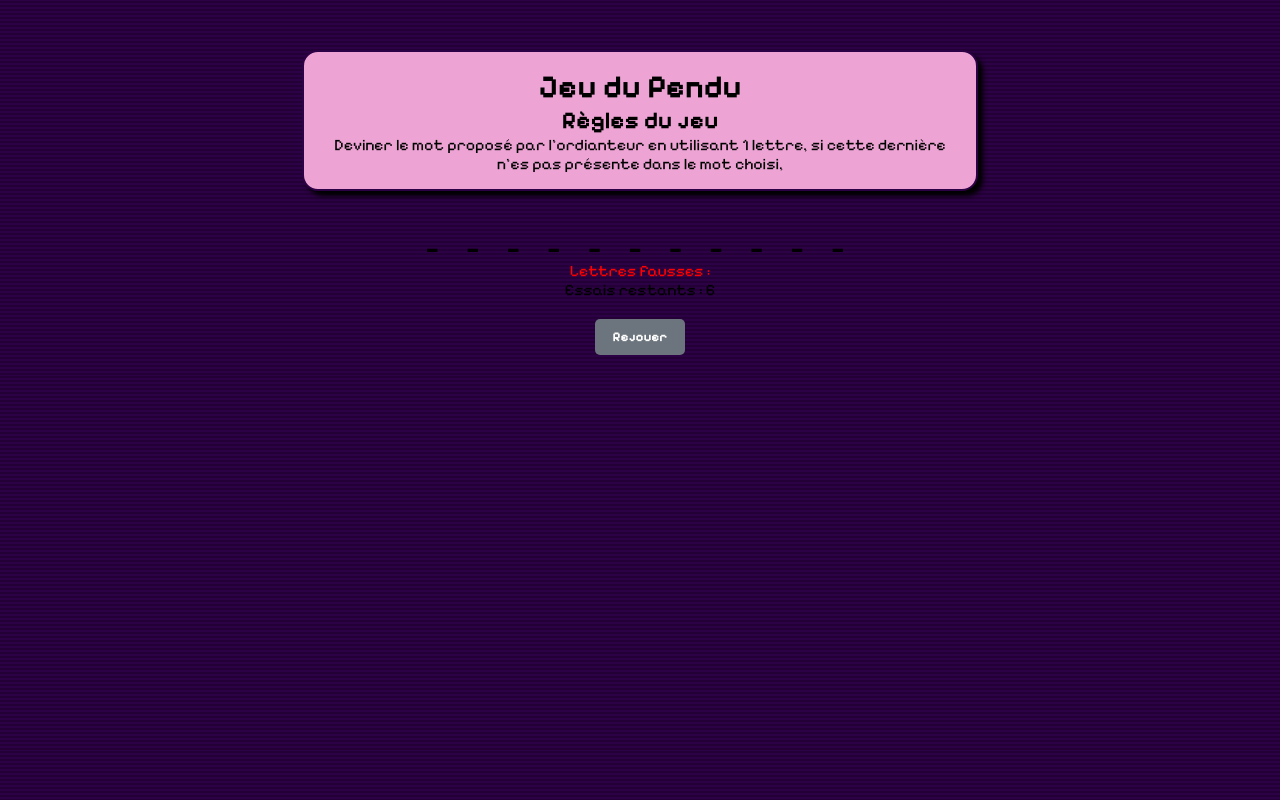
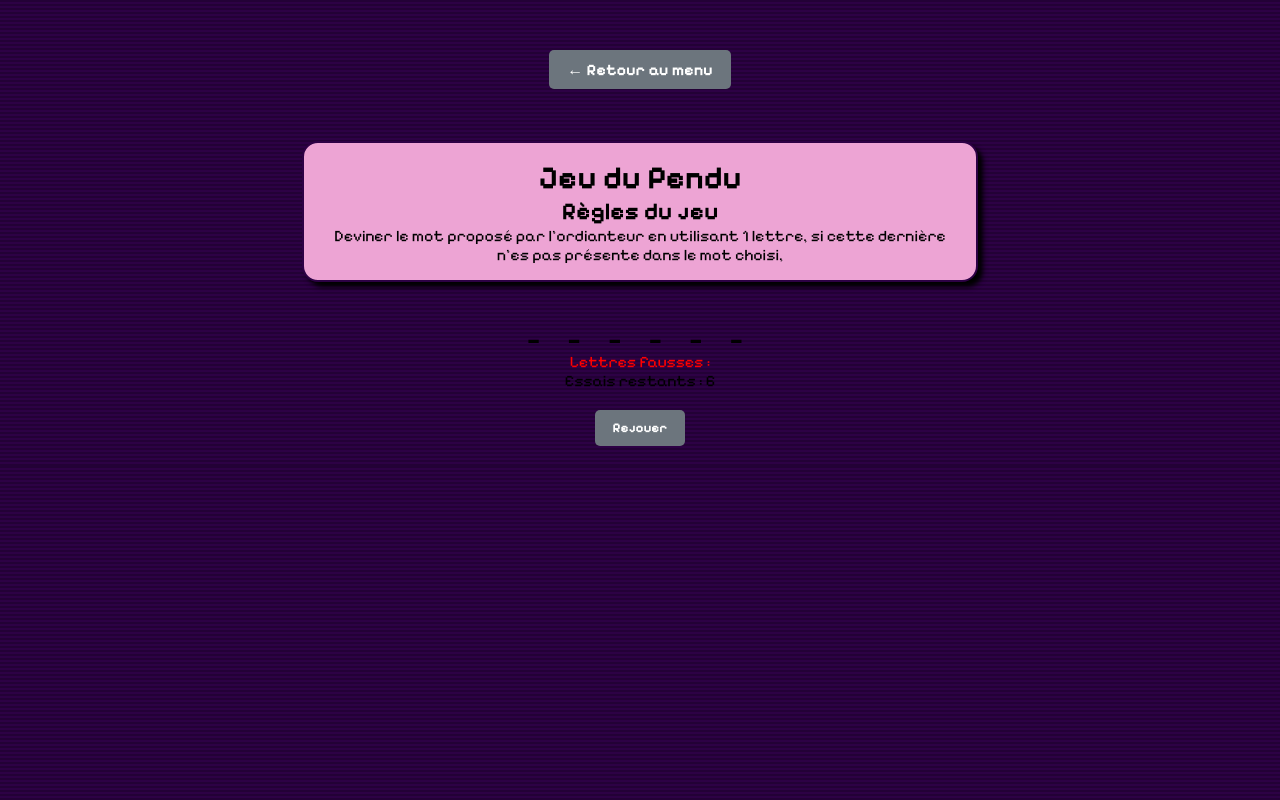
Before and after one commit to Florian-DG/Projet-Arcade, a plain HTML site: page html/pendu.html in a window 1280 px wide. Drawn offline with Linux system fonts and the light colour scheme.

Commit message:
ajout bouton retour au jeu du pendu et + de mots

```diff
--- a/assets/js/pendu.js
+++ b/assets/js/pendu.js
@@ -1,4 +1,4 @@
-const words = ["ordinateur", "javascript", "programmation", "pendu", "developpeur"]; /* mots possibles */
+const words = ["ordinateur", "javascript", "programmation", "pendu", "developpeur", "isotherme", "abeille", "bateau", "bricolage", "groupe", "seminaire", "projet"]; /* mots possibles */
 let chosenWord = words[Math.floor(Math.random() * words.length)];
 
 const wordElement = document.getElementById("word");
--- a/html/pendu.html
+++ b/html/pendu.html
@@ -13,6 +13,8 @@
 </head>
 
 <body>
+    <a href="../../index.html" class="btn-retour">&larr; Retour au menu</a>
+
     <div class="card-tuto">
         <h1>Jeu du Pendu</h1>
         <h2>Règles du jeu</h2>
```
